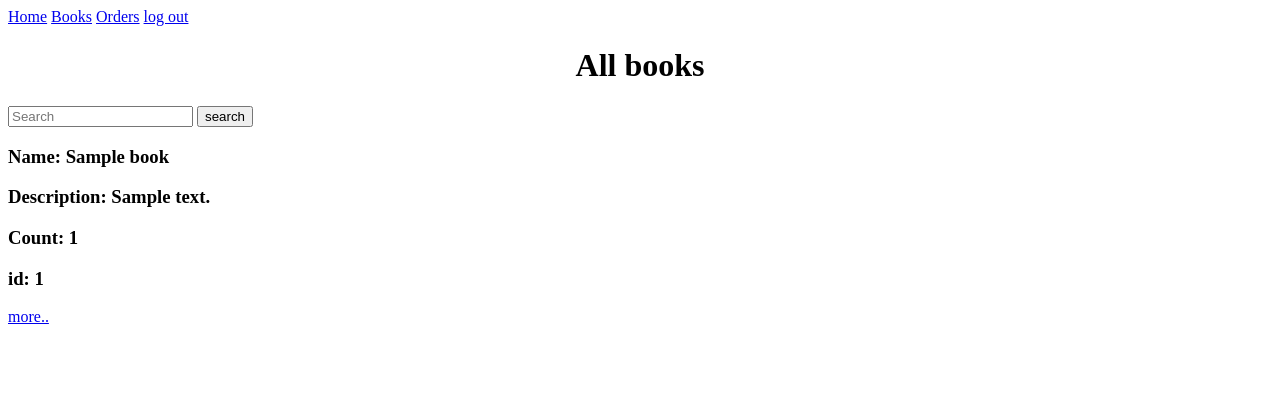
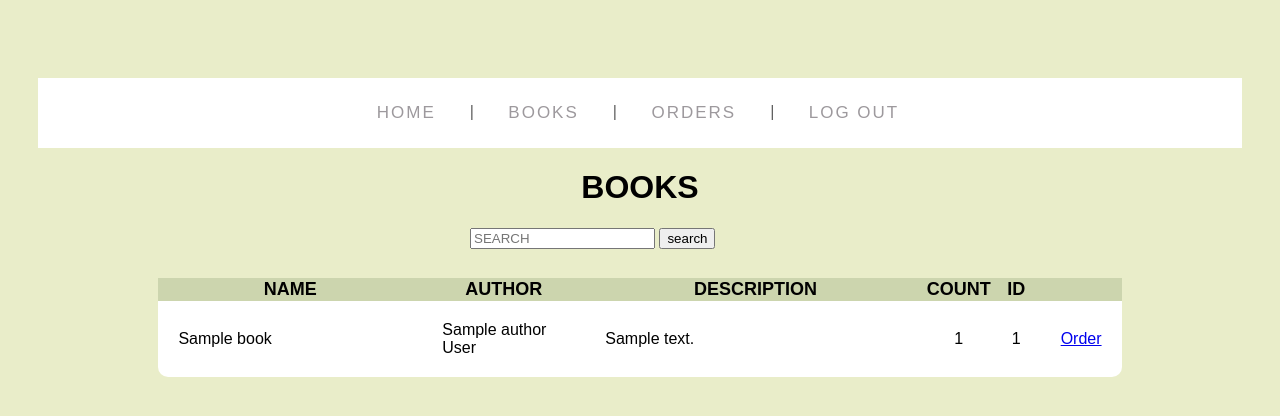
Before and after one commit to klnamv/sprint-15, a Django app: page /book/book_list/ in a window 1280 px wide. Shown: the top 416 px of the page. Run offline with Django 4.2, Linux system fonts and the light colour scheme; a user stored in the database is signed in; tables that the repository leaves empty hold one stand-in row (values such as "Sample post").

Commit message:
add function to add book, update design

```diff
--- a/library/authentication/templates/log_in.html
+++ b/library/authentication/templates/log_in.html
@@ -22,6 +22,7 @@
             text-align: left;
             margin-left: 25px;
         }
+
         .input{
             width: 340px;
             height: 25px;
@@ -55,6 +56,7 @@
             <input class="input" type="password" placeholder="Password" name="password"></br>
 
             <button class="btn-primary" type="submit">Log in</button>
+
         </form>
         <p>{{ Error_message }}</p>
         <p class="text-center"> <a href="/librarian/sign_up/">Don't have account yet?</a></p>
--- a/library/author/models.py
+++ b/library/author/models.py
@@ -121,4 +121,4 @@ class Author(models.Model):
         """
         returns data for json request with QuerySet of all authors
         """
-        return Author.objects.all()
+        return list(Author.objects.all())
--- a/library/book/models.py
+++ b/library/book/models.py
@@ -74,6 +74,7 @@ class Book(models.Model):
             return None
 
         book = Book(name=name, description=description, count=count)
+        book.save()
         if (authors is not None):
             for elem in authors:
                 book.authors.add(elem)
--- a/library/book/templates/book_list.html
+++ b/library/book/templates/book_list.html
@@ -3,29 +3,90 @@
 <head>
     <meta charset="UTF-8">
     <title>Library</title>
+    <style>
+        .search{
+            margin-left: auto;
+            margin-right: auto;
+            width: 340px;
+            height: 50px;
+
+
+        }
+
+        .table{
+            margin-left: auto;
+            margin-right: auto;
+            border-collapse: collapse;
+            font-size: 16px;
+            border-radius: 10px;
+            text-align: left;
+            width: 80%;
+            background: white;
+        }
+        .f_line{
+            background: #ccd5ae;
+            text-align: center;
+            font-size: 18px;
+        }
+        .th, td{
+            width: 45%;
+            padding: 20px;
+        }
+
+        .new_book
+
+    </style>
 </head>
 
 <body>
     {% extends 'base.html' %}
     {% block content %}
-<h1 style="text-align: center">All books</h1>
+    <h1 style="text-align: center">BOOKS</h1>
 
-<form method="POST">
+    <form method="POST" class="search">
         {% csrf_token %}
-    <input type="search" placeholder="Search" name="search">
+        <input type="search" placeholder="SEARCH" name="search" class="input">
         <button type="submit">search</button>
     </form>
 
+    <form method="GET" action="{% url 'book:new_book' %}" class="new_book">
+        {% csrf_token %}
+        {% if user.role == 1 %}
+        <button type="submit" name="new_book">ADD NEW BOOK</button>
+        {% endif %}
+    </form>
+
     <form action="" method="get">
+
+        <div>
+            <table class="table">
+                <tr class="f_line">
+                    <th>NAME</th>
+                    <th>AUTHOR</th>
+                    <th>DESCRIPTION</th>
+                    <th>COUNT</th>
+                    <th>ID</th>
+                    <th></th>
+                </tr>
                 {% for book in books %}
-    <div class="dev">
-        <h3> Name: {{book.name}}</h3>
-        <h3> Description: {{book.description}}</h3>
-        <h3> Count: {{book.count}}</h3>
-        <h3>id: {{book.id}}</h3>
-        <a href="{% url 'book:book' book.id %}">more..</a>
+                <tr class="o_line">
+                    <td style="width: 35%;">{{book.name}}</td>
+                    <td style="width: 20%">
+                        {% for author in book.authors.all %}
+                        {{author.name}} {{author.surname}}
+                        {% endfor %}
+                    </td>
+                    <td style="width: 50%;">{{book.description}}</td>
+                    <td style="text-align: center">{{book.count}}</td>
+                    <td style="text-align: center">{{book.id}}</td>
+                    <td>
+                        <a href="{% url 'book:book' book.id %}">Order</a>
+                    </td>
+                </tr>
+                {% endfor %}
+            </table>
         </div>
-    {% endfor %}
+
     </form>
     {% endblock %}
 </body>
--- a/library/book/urls.py
+++ b/library/book/urls.py
@@ -4,5 +4,6 @@ from . import views
 app_name = 'book'
 urlpatterns = [
     path('book_list/', views.book_list, name='book_list'),
-    path('book/<int:id>', views.book_info, name='book')
+    path('book/<int:id>', views.book_info, name='book'),
+    path('book/new_book', views.create_book, name='new_book')
 ]
--- a/library/book/views.py
+++ b/library/book/views.py
@@ -1,5 +1,6 @@
 from django.shortcuts import render, redirect
 from . models import Book
+from author.models  import Author
 
 def book_list(request):
     # Book.create('Гаррі Поттер і філософський камінь', 'Перша частина пригод Гаррі Поттера'
@@ -8,17 +9,14 @@ def book_list(request):
     #             authors=[])
     books = Book.get_all()
     context = {'books': books}
-    print(books[0])
     if request.user.is_authenticated:
         if request.method == 'POST':
             filtered_books = []
             text = request.POST['search']
-            print(text)
             for book in books:
                 if text in book.name or text in book.description:
                     filtered_books.append(book)
             context['books']=filtered_books
-        print(request.user)
         return render(request, "book_list.html", context)
     else:
         return redirect('auth:log_in')
@@ -29,6 +27,21 @@ def book_info(request, id):
     context = {'book': book}
     return render(request,'book.html', context)
 
-def create(request):
+def create_book(request):
+
     if request.user.role != 1:
         return redirect('book:book_list')
+    context = {}
+    authors = Author.get_all()
+    context['authors'] = authors
+    try:
+        if request.method == 'POST':
+            # request.POST['author']
+            print(request.POST['author'])
+            d = request.POST
+            author = Author.get_by_id(d['author'])
+            Book.create(d['name'], d['description'], int(d['count']), [author])
+            return redirect('book:book_list')
+    except Exception as e:
+        print(e)
+    return render(request, 'new_book.html', context)
--- a/library/templates/base.html
+++ b/library/templates/base.html
@@ -1,16 +1,77 @@
 <head>
     <meta charset="UTF-8">
-    <title>Title</title>
+    <title>Navbar</title>
+    <style>
+        .body{
+            background: #e9edc9;
+            padding: 30px;
+            background-size: cover;
+            font-family: sans-serif;
+        }
+        .navbar{
+            list-style: none;
+            margin: 40px 0 5px;
+            padding: 25px 0 5px;
+            text-align: center;
+            background: white;
+        }
+        .navbar li {display: inline-block;}
+        .navbar li:after {
+            content: "|";
+            color: #606060;
+            display: inline-block;
+            vertical-align:top;
+        }
+        .navbar li:last-child:after {content: none;}
+        .navbar a {
+            text-decoration: none;
+            font-family: 'Ubuntu Condensed', sans-serif;
+            letter-spacing: 2px;
+            position: relative;
+            padding-bottom: 20px;
+            margin: 0 34px 0 30px;
+            font-size: 17px;
+            text-transform: uppercase;
+            display: inline-block;
+            transition: color .2s;
+        }
+        .navbar a, .menu-main a:visited {color: #9d999d;}
+        .navbar a.current, .menu-main a:hover{color: #feb386;}
+        .navbar a:before,
+        .navbar a:after {
+            content: "";
+            position: absolute;
+            height: 4px;
+            top: auto;
+            right: 50%;
+            bottom: -5px;
+            left: 50%;
+            background: #feb386;
+            transition: .8s;
+        }
+        .navbar a:hover:before, .navbar .current:before {left: 0;}
+        .navbar a:hover:after, .navbar .current:after {right: 0;}
+            @media (max-width: 550px) {
+        .navbar {padding-top: 0;}
+        .navbar li {display: block;}
+        .navbar li:after {content: none;}
+        .navbar a {
+            padding: 25px 0 20px;
+            margin: 0 30px;
+        }
+    </style>
 </head>
-<div class="navbar">
-    <a href="{% url 'auth:log_out' %}">Home</a>
-    <a href="{% url 'book:book_list' %}">Books</a>
-    <a href="{% url 'order:orders' %}">Orders</a>
-    {% if user.role == 1 %}
-    <a href="{% url 'author:authors' %}">Authors</a>
-    <a href="{% url 'auth:users' %}">Users</a>
-    {% endif %}
-    <a href="{% url 'auth:log_out' %}">log out</a>
+<body class="body">
+    <div class="navbar">
+        <li><a href="{% url 'auth:log_out' %}">Home</a></li>
+        <li><a href="{% url 'book:book_list' %}">Books</a></li>
+        <li><a href="{% url 'order:orders' %}">Orders</a></li>
+        {% if user.role == 1 %}
+        <li><a href="{% url 'author:authors' %}">Authors</a></li>
+        <li><a href="{% url 'auth:users' %}">Users</a></li>
+        {% endif %}
+        <li><a href="{% url 'auth:log_out' %}">log out</a></li>
+    </div>
     {% block content %}
     {% endblock %}
-</div>
+</body>
```
Also changed, not shown: library/authentication/templates/sign_up.html (+2 -7 lines), library/book/templates/book.html (+8 -2 lines), library/book/templates/new_book.html (added, +36 -0 lines). Lines whose indentation alone changed are shown as unchanged.
